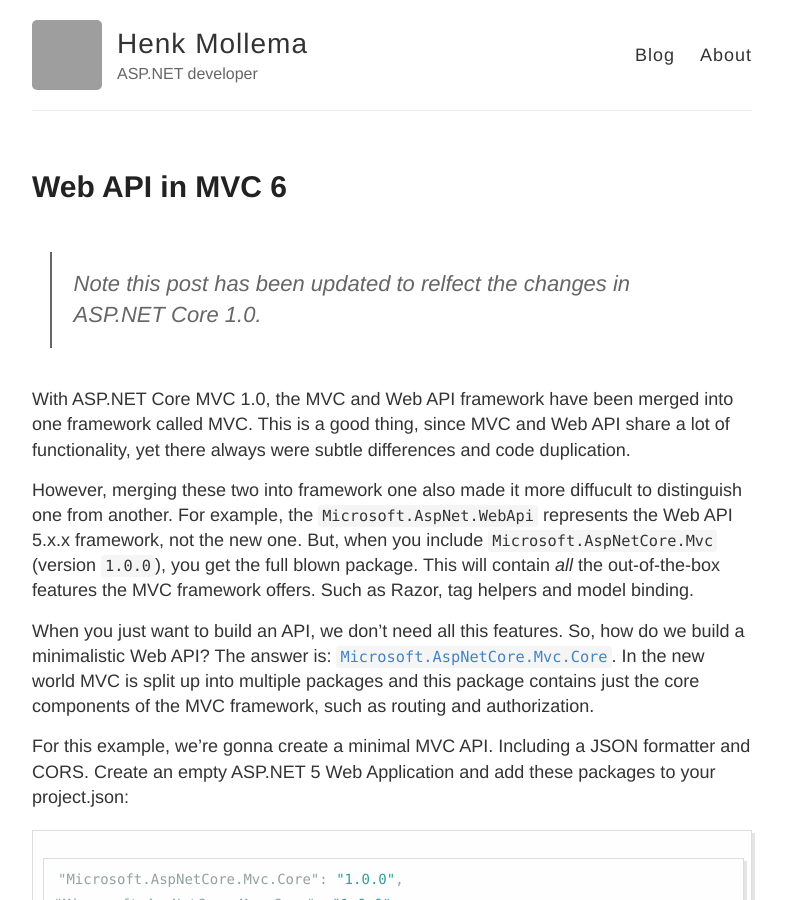
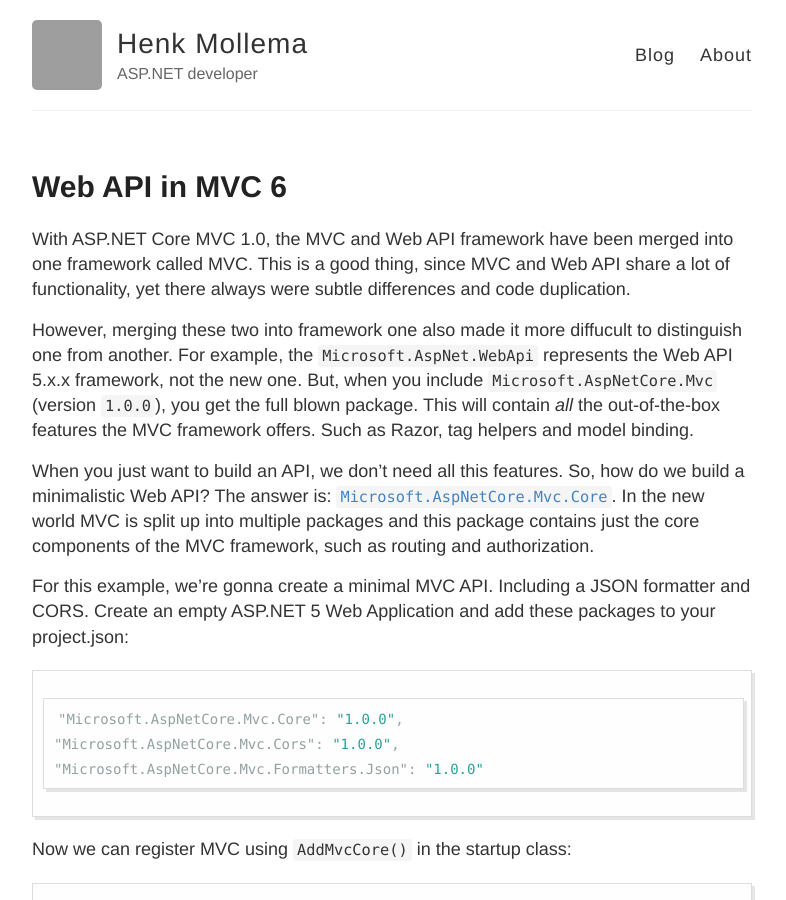
Before and after one commit to henkmollema/henkmollema.github.io, a Jekyll site: the page built from _posts/2016-02-11-web-api-in-mvc-6.md, in a window 1280 px wide and 900 px high. Shown: the whole window, without its empty margins (248-1034 px from the left). Built offline with Jekyll 4.4.1, drawn with Linux system fonts in a browser that asks for light colours; grey boxes are pictures that could not be loaded.

Commit message:
Remove notes

```diff
--- a/_posts/2016-02-11-web-api-in-mvc-6.md
+++ b/_posts/2016-02-11-web-api-in-mvc-6.md
@@ -2,8 +2,6 @@
 layout: post
 title: Web API in MVC 6
 ---
-
-> Note this post has been updated to relfect the changes in ASP.NET Core 1.0.
 
 With ASP.NET Core MVC 1.0, the MVC and Web API framework have been merged into one framework called MVC. This is a good thing, since MVC and Web API share a lot of functionality, yet there always were subtle differences and code duplication.
 
```
